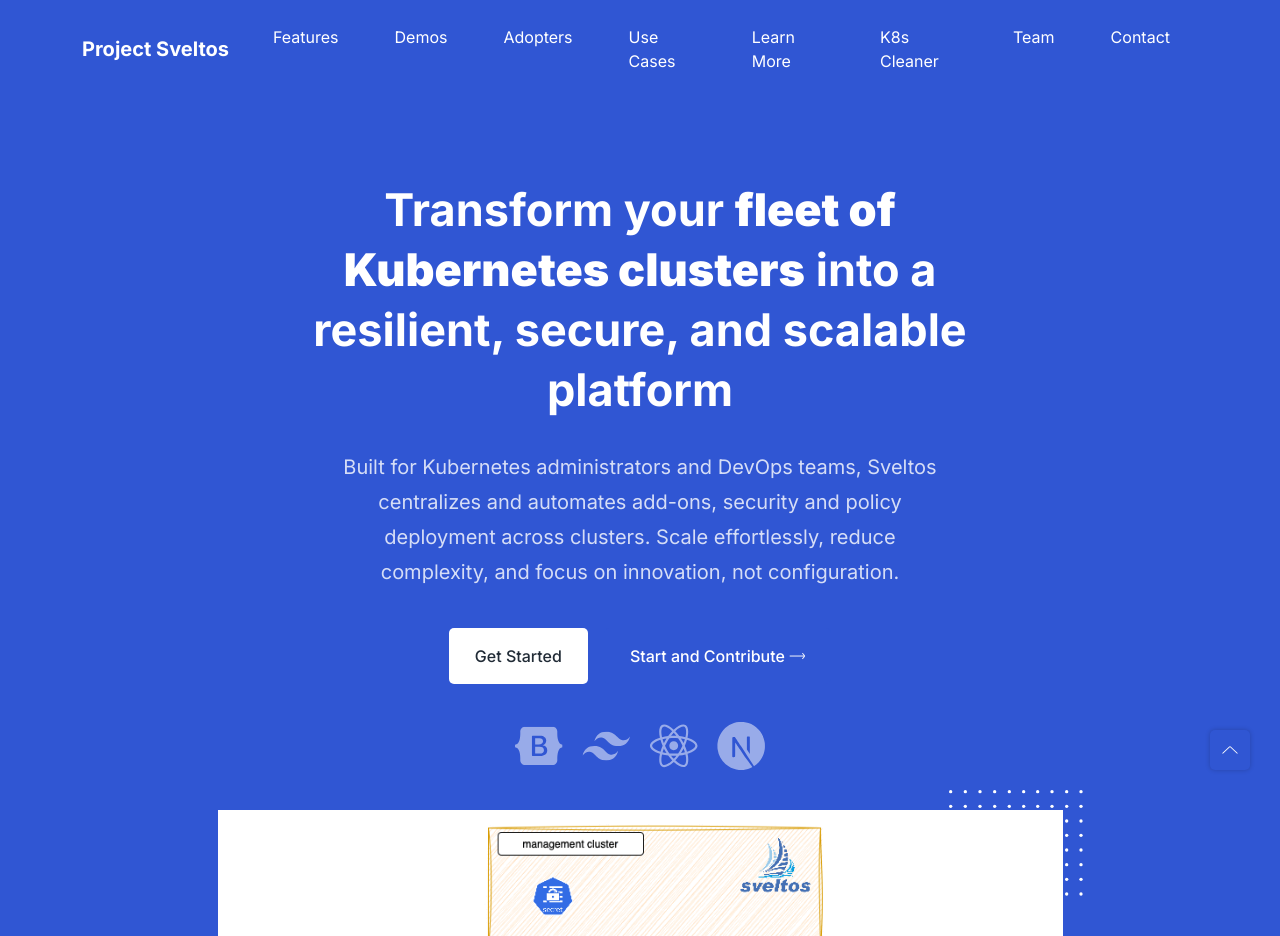
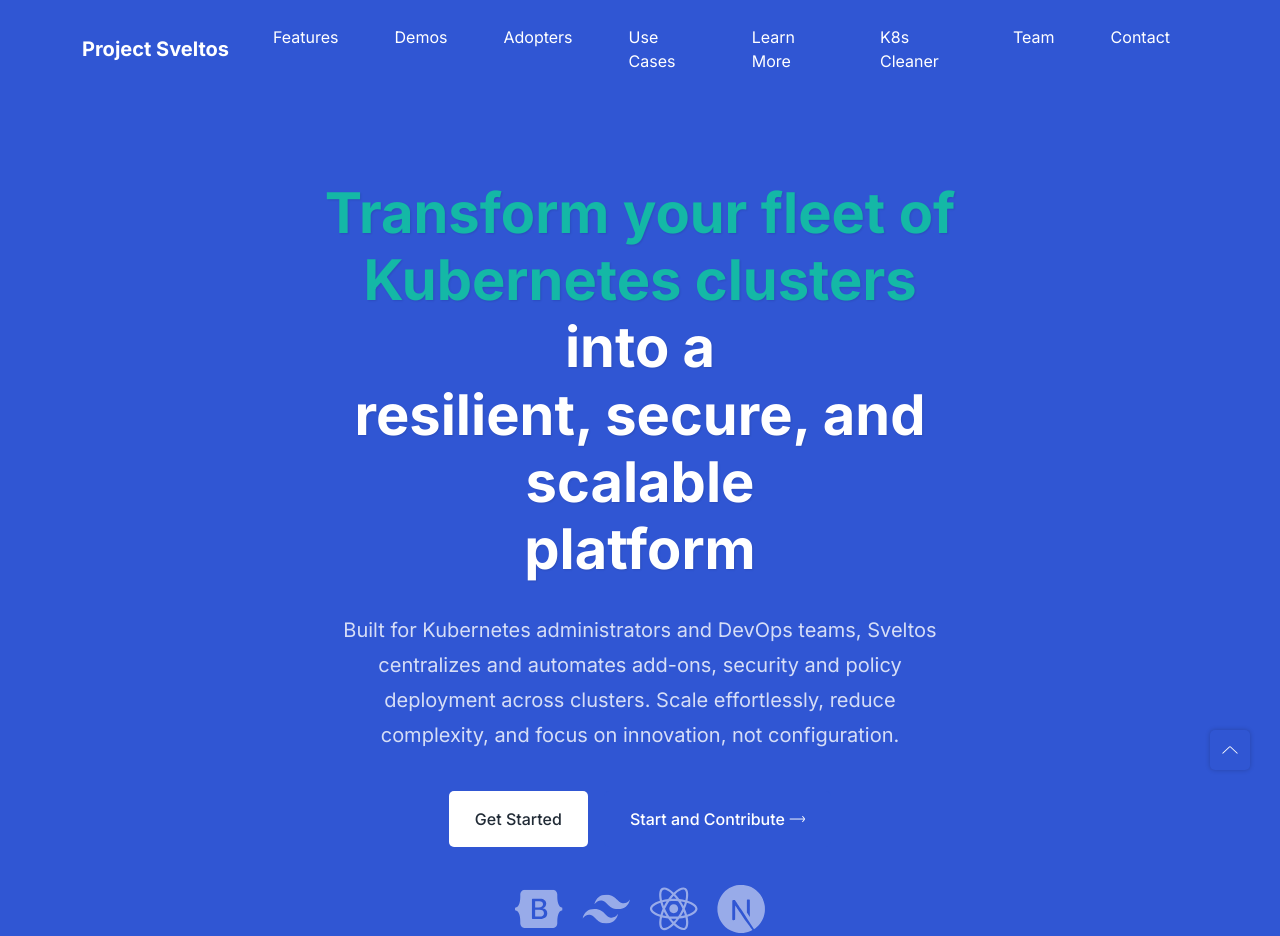
Before and after one commit to projectsveltos/website, a plain HTML site: page index.html in a window 1280 px wide. Shown: the top 936 px of the page. Drawn offline with Linux system fonts and the light colour scheme; a script that the page names is missing.

Commit message:
Update index.html
test

```diff
--- a/index.html
+++ b/index.html
@@ -285,9 +285,7 @@
         <div class="row">
           <div class="col-lg-12">
             <div class="ud-hero-content wow fadeInUp" data-wow-delay=".2s">
-              <h1 class="ud-hero-title">
-                Transform your <strong>fleet of Kubernetes clusters</strong> into a resilient, secure, and scalable platform
-              </h1>
+              <div class="ud-hero-content wow fadeInUp" data-wow-delay=".2s"> <h1 class="ud-hero-title" style="font-size: 3.5rem; font-family: Inter, sans-serif; color: #ffffff; font-weight: 700; text-shadow: 1px 1px 2px rgba(0, 0, 0, 0.1); line-height: 1.2;"> <span style="color: #14b8a6;">Transform your fleet of Kubernetes clusters</span> into a <span style="color: #ffffff;">resilient, secure, and scalable</span> platform </h1>
               <p class="ud-hero-desc">
                 Built for Kubernetes administrators and DevOps teams, Sveltos centralizes and automates add-ons, security and policy deployment across clusters. Scale effortlessly, reduce complexity, and focus on innovation, not configuration.
               </p>
```
